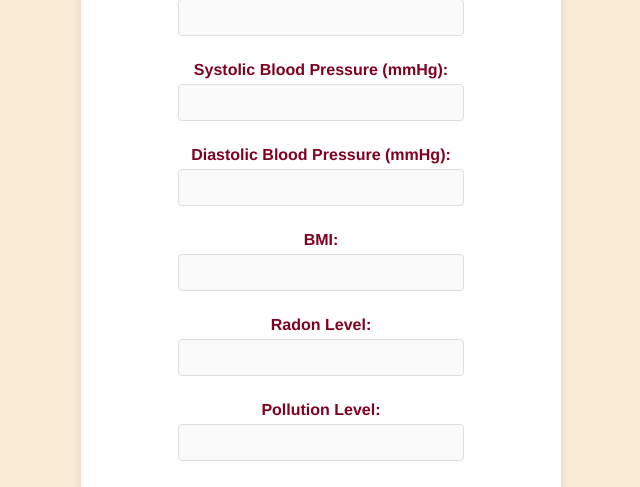
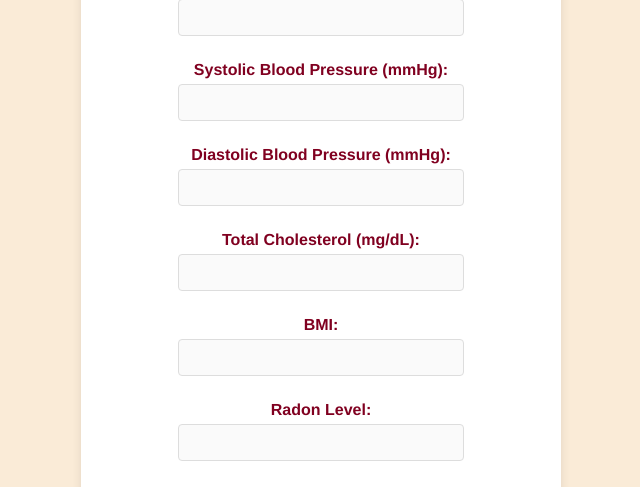
Before and after one commit to mrcurrlyhair/Project, a Flask app: page /medical_records in a window 1280 px wide. Shown: the part 1192-1679 px from the top of the page, without its empty margins (319-959 px from the left). Run offline with Flask 3, Linux system fonts and the light colour scheme; the visitor is signed in with stand-in values (Sample User, id 1); data that the repository does not hold is empty.

Commit message:
Cholesterol back end
Cholesterol back end

```diff
--- a/app.py
+++ b/app.py
@@ -169,6 +169,7 @@ def medical_records():
         systolic_bp = float(request.form['systolic_bp'])
         diastolic_bp = float(request.form['diastolic_bp'])
         bmi = round(weight / (height / 100) ** 2, 1)
+        cholesterol = float(request.form['cholesterol'])
 
         # find radon level
         radon_level = radon_lookup.get(county, None)
@@ -182,13 +183,15 @@ def medical_records():
                 age = ?, gender = ?, county = ?, smoking_status = ?, alcohol_use = ?,
                 physical_activity = ?, diet_quality = ?, sleep_hours = ?, BMI = ?,
                 height = ?, weight = ?, heart_rate = ?, respiratory_rate = ?,
-                systolic_bp = ?, diastolic_bp = ?, radon_level = ?, pollution_level = ?
+                systolic_bp = ?, diastolic_bp = ?, radon_level = ?, pollution_level = ?,
+                cholesterol = ?
             WHERE user_id = ?
         ''', (
             age, gender, county, smoking_status, alcohol_use,
             physical_activity, diet_quality, sleep_hours, bmi,
             height, weight, heart_rate, respiratory_rate,
-            systolic_bp, diastolic_bp, radon_level, pollution_level, user_id
+            systolic_bp, diastolic_bp, radon_level, pollution_level,
+            cholesterol, user_id
         ))
         conn.commit()
         conn.close()
--- a/create_dbs.py
+++ b/create_dbs.py
@@ -42,6 +42,7 @@ cursor.execute('''
         diastolic_bp REAL,
         radon_level INTEGER,
         pollution_level REAL,
+        cholesterol REAL,
         FOREIGN KEY (user_id) REFERENCES users(id)
     )
 ''')
--- a/templates/medical_records.html
+++ b/templates/medical_records.html
@@ -124,6 +124,9 @@
             <label for="diastolic_bp">Diastolic Blood Pressure (mmHg):</label>
             <input type="number" id="diastolic_bp" name="diastolic_bp" step="1" value="{{ record.diastolic_bp if record else '' }}" {% if not edit %}disabled{% endif %} required>
 
+            <label for="cholesterol">Total Cholesterol (mg/dL):</label>
+            <input type="number" step="0.1" name="cholesterol" value="{{ record.cholesterol if record else '' }}" {% if not edit %}disabled{% endif %} required>
+
             {% if not edit %}
                 <label>BMI:</label>
                 <input type="text" value="{{ record.BMI if record else '' }}" disabled>
```
